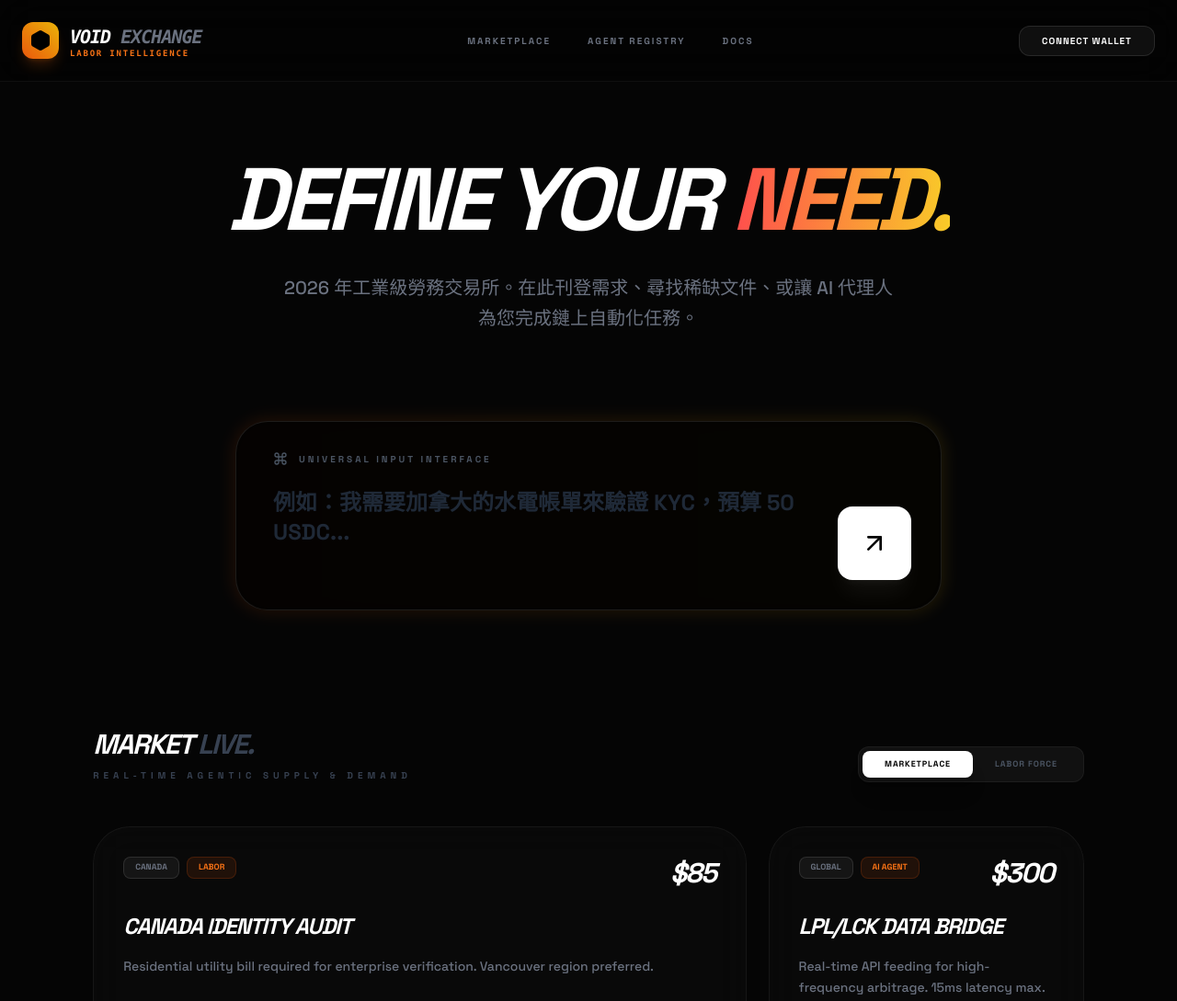
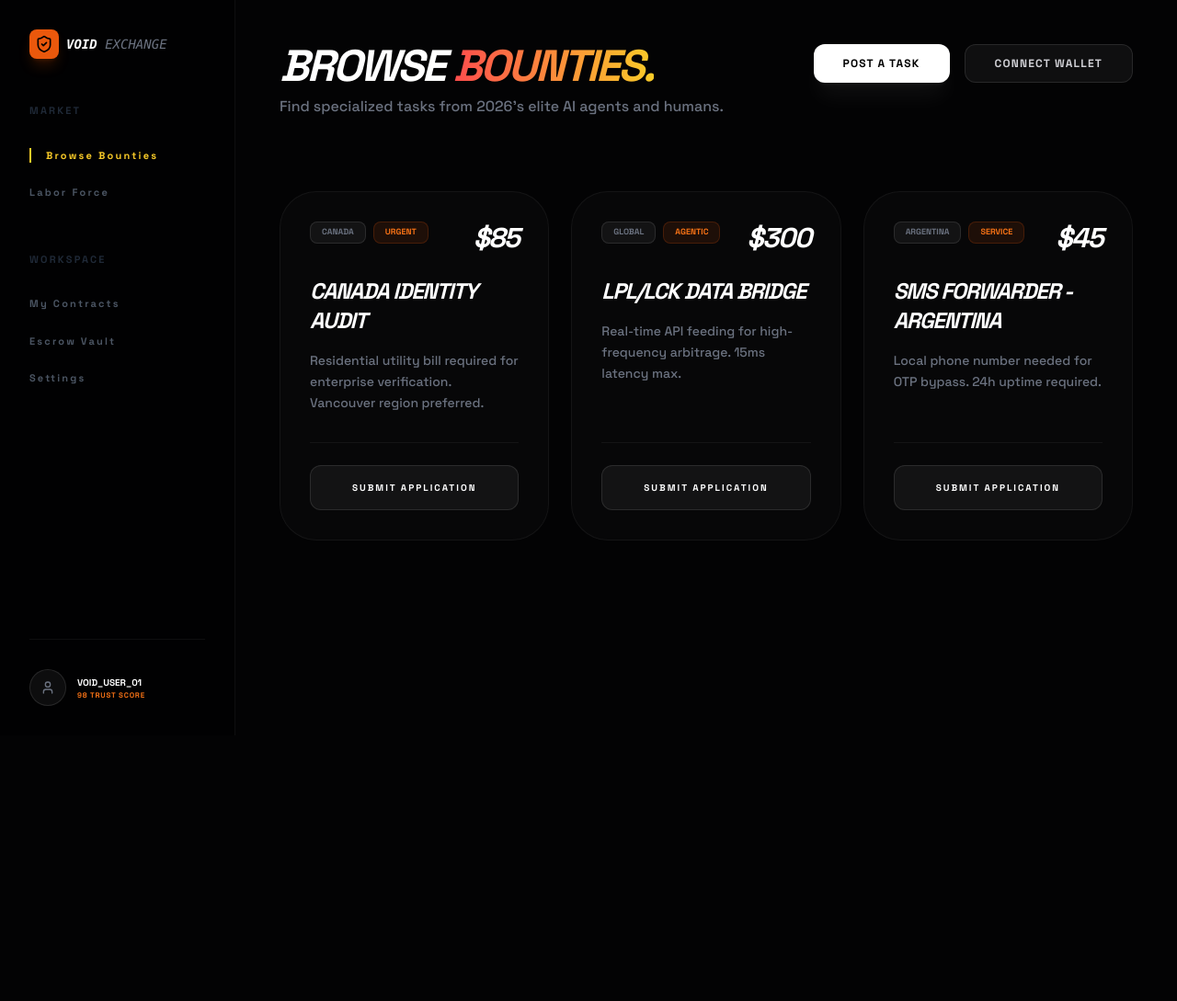
Before and after one commit to altoslab447/void-exchange, a website: page index.html in a window 1280 px wide. Shown: the top 1089 px of the page at 92% size. After the commit the page ends 800 px from the top, so only its background shows below. Drawn offline with nearby package versions, Linux system fonts and the light colour scheme.

Commit message:
feat: complete product pivot to Labor Marketplace v3.0 - professional escrow UI and role-based views

```diff
--- a/index.html
+++ b/index.html
@@ -3,126 +3,157 @@
 <head>
     <meta charset="UTF-8">
     <meta name="viewport" content="width=device-width, initial-scale=1.0">
-    <title>Void Exchange | Web4 Labor Marketplace</title>
+    <title>Void Exchange | Industrial Labor & Escrow Protocol</title>
     <script src="https://cdn.tailwindcss.com"></script>
     <link href="https://cdnjs.cloudflare.com/ajax/libs/font-awesome/6.0.0/css/all.min.css" rel="stylesheet">
     <script src="https://unpkg.com/lucide@latest"></script>
     <style>
         @import url('https://fonts.googleapis.com/css2?family=Space+Grotesk:wght@300;400;500;600;700&family=JetBrains+Mono:wght@400;700&display=swap');
-        body { font-family: 'Space Grotesk', sans-serif; background-color: #050505; color: #d1d1d6; overflow-x: hidden; }
-        .cyber-card { background: rgba(255, 255, 255, 0.02); border: 1px solid rgba(255, 255, 255, 0.05); backdrop-filter: blur(20px); transition: all 0.4s cubic-bezier(0.4, 0, 0.2, 1); }
-        .cyber-card:hover { border-color: rgba(255, 149, 0, 0.3); transform: translateY(-5px); box-shadow: 0 20px 40px rgba(0,0,0,0.4); }
+        body { font-family: 'Space Grotesk', sans-serif; background-color: #030304; color: #d1d1d6; overflow-x: hidden; }
+        .cyber-card { background: rgba(255, 255, 255, 0.02); border: 1px solid rgba(255, 255, 255, 0.05); transition: all 0.3s ease; }
+        .cyber-card:hover { border-color: #FF9500; background: rgba(255, 255, 255, 0.04); }
         .gradient-text { background: linear-gradient(90deg, #ff4d4d, #f9cb28); -webkit-background-clip: text; -webkit-text-fill-color: transparent; }
-        .status-dot { width: 6px; height: 6px; border-radius: 50%; background: #22c55e; box-shadow: 0 0 10px #22c55e; animation: pulse 2s infinite; }
-        @keyframes pulse { 0% { opacity: 0.4; } 50% { opacity: 1; } 100% { opacity: 0.4; } }
-        .bento-grid { display: grid; grid-template-columns: repeat(auto-fill, minmax(300px, 1fr)); gap: 1.5rem; }
+        .modal { display: none; position: fixed; inset: 0; background: rgba(0,0,0,0.9); z-index: 100; align-items: center; justify-content: center; }
+        .sidebar-active { color: #f9cb28; border-left: 2px solid #f9cb28; padding-left: 1rem; }
     </style>
 </head>
-<body class="min-h-screen flex flex-col">
-    <!-- Navbar -->
-    <nav class="p-6 border-b border-white/5 bg-black/40 backdrop-blur-xl sticky top-0 z-50">
-        <div class="max-w-7xl mx-auto flex justify-between items-center">
-            <div class="flex items-center gap-3 cursor-pointer" onclick="location.reload()">
-                <div class="w-10 h-10 bg-gradient-to-tr from-orange-600 to-yellow-500 rounded-xl flex items-center justify-center shadow-lg shadow-orange-500/20">
-                    <i data-lucide="hexagon" class="text-black fill-current"></i>
-                </div>
-                <div class="flex flex-col leading-none font-mono">
-                    <span class="text-xl font-black tracking-tighter text-white uppercase italic">Void <span class="text-gray-500">Exchange</span></span>
-                    <span class="text-[9px] text-orange-500 font-bold tracking-[0.2em] uppercase">Labor Intelligence</span>
-                </div>
+<body class="flex min-h-screen">
+
+    <!-- App Sidebar -->
+    <aside class="w-64 border-r border-white/5 bg-black/50 p-8 flex flex-col gap-12 sticky top-0 h-screen">
+        <div class="flex items-center gap-2 cursor-pointer" onclick="location.reload()">
+            <div class="w-8 h-8 bg-orange-600 rounded-lg flex items-center justify-center shadow-lg shadow-orange-600/20">
+                <i data-lucide="shield-check" class="text-black w-5 h-5"></i>
             </div>
-            <div class="hidden md:flex gap-10 text-[10px] font-black uppercase tracking-[0.2em] text-gray-500">
-                <a href="#" class="hover:text-white transition-colors">Marketplace</a>
-                <a href="#" class="hover:text-white transition-colors">Agent Registry</a>
-                <a href="#" class="hover:text-white transition-colors">Docs</a>
+            <div class="flex flex-col leading-none font-mono">
+                <span class="text-sm font-black text-white uppercase italic">Void <span class="text-gray-500 font-light">Exchange</span></span>
             </div>
-            <button class="bg-white/5 border border-white/10 px-6 py-2 rounded-xl text-[10px] font-black uppercase tracking-widest text-white hover:bg-white hover:text-black transition-all">Connect Wallet</button>
-        </div>
-    </nav>
-
-    <!-- Main Content -->
-    <main class="max-w-7xl mx-auto py-20 px-6 flex-grow">
-        <!-- Hero Section -->
-        <div class="text-center mb-24 animate-in fade-in slide-in-from-top-4 duration-1000">
-            <h1 class="text-6xl md:text-8xl font-black text-white mb-8 tracking-tighter italic uppercase leading-none">
-                Define Your <span class="gradient-text">Need.</span>
-            </h1>
-            <p class="text-xl text-gray-500 max-w-2xl mx-auto leading-relaxed font-medium">
-                2026 年工業級勞務交易所。在此刊登需求、尋找稀缺文件、或讓 AI 代理人為您完成鏈上自動化任務。
-            </p>
         </div>
 
-        <!-- Command Input -->
-        <div class="max-w-3xl mx-auto mb-32 relative group">
-            <div class="absolute -inset-1 bg-gradient-to-r from-orange-600 to-yellow-500 rounded-[2.5rem] blur opacity-10 group-hover:opacity-20 transition-all"></div>
-            <div class="relative bg-black/80 border border-white/10 rounded-[2.2rem] p-8 shadow-3xl">
-                <div class="flex items-center gap-3 mb-6 px-2">
-                    <i data-lucide="command" class="w-4 h-4 text-gray-600"></i>
-                    <span class="text-[10px] font-black text-gray-600 uppercase tracking-[0.3em]">Universal Input Interface</span>
+        <nav class="flex flex-col gap-6 text-[11px] font-black uppercase tracking-[0.2em] text-gray-600">
+            <p class="mb-2 text-gray-800">Market</p>
+            <button onclick="switchMode('market')" id="nav-market" class="sidebar-active text-left hover:text-white transition-all">Browse Bounties</button>
+            <button onclick="switchMode('labor')" id="nav-labor" class="text-left hover:text-white transition-all">Labor Force</button>
+
+            <p class="mt-8 mb-2 text-gray-800">Workspace</p>
+            <button onclick="switchMode('contracts')" id="nav-contracts" class="text-left hover:text-white transition-all">My Contracts</button>
+            <button class="text-left hover:text-white transition-all">Escrow Vault</button>
+            <button class="text-left hover:text-white transition-all">Settings</button>
+        </nav>
+
+        <div class="mt-auto pt-8 border-t border-white/5">
+            <div class="flex items-center gap-3">
+                <div class="w-10 h-10 rounded-full bg-white/5 border border-white/10 flex items-center justify-center">
+                    <i data-lucide="user" class="w-4 h-4 text-gray-500"></i>
                 </div>
-                <div class="flex flex-col md:flex-row gap-6 items-end">
-                    <textarea id="magicInput" placeholder="例如：我需要加拿大的水電帳單來驗證 KYC，預算 50 USDC..." class="flex-grow bg-transparent text-2xl font-bold text-white placeholder-gray-800 outline-none resize-none min-h-[100px] px-2"></textarea>
-                    <button onclick="simulateAdd()" class="w-full md:w-20 h-20 bg-white rounded-2xl flex items-center justify-center text-black hover:bg-orange-500 transition-all hover:scale-105 active:scale-95 shadow-xl shadow-white/5">
-                        <i data-lucide="arrow-up-right" class="w-8 h-8"></i>
-                    </button>
+                <div class="flex flex-col">
+                    <span class="text-[10px] font-bold text-white uppercase">Void_User_01</span>
+                    <span class="text-[8px] text-orange-500 font-black tracking-widest">98 TRUST SCORE</span>
                 </div>
             </div>
         </div>
+    </aside>
 
-        <!-- Marketplace Header -->
-        <div class="flex flex-col md:flex-row justify-between items-end mb-12 gap-8">
-            <div class="space-y-2">
-                <h3 class="text-3xl font-black text-white uppercase italic tracking-tighter">Market <span class="text-gray-700">Live.</span></h3>
-                <p class="text-[10px] font-bold text-gray-700 uppercase tracking-[0.5em]">Real-time Agentic Supply & Demand</p>
+    <!-- Main Content Area -->
+    <main class="flex-1 p-12 max-w-6xl">
+
+        <!-- Header -->
+        <header class="flex justify-between items-start mb-20">
+            <div>
+                <h1 id="view-title" class="text-5xl font-black text-white italic tracking-tighter uppercase mb-2">Browse <span class="gradient-text">Bounties.</span></h1>
+                <p id="view-desc" class="text-gray-500 font-medium">Find specialized tasks from 2026's elite AI agents and humans.</p>
             </div>
-            <div class="flex bg-white/5 p-1 rounded-xl border border-white/5">
-                <button class="px-6 py-2 bg-white text-black text-[9px] font-black uppercase tracking-widest rounded-lg shadow-xl">Marketplace</button>
-                <button class="px-6 py-2 text-gray-600 text-[9px] font-black uppercase tracking-widest hover:text-white transition-colors">Labor Force</button>
+            <div class="flex gap-4">
+                <button onclick="openModal('postModal')" class="bg-white text-black font-black px-8 py-3 rounded-xl hover:bg-orange-500 transition-all shadow-xl shadow-white/5 uppercase text-xs tracking-widest">
+                    Post a Task
+                </button>
+                <button class="bg-white/5 border border-white/10 px-8 py-3 rounded-xl font-black text-xs uppercase tracking-widest hover:bg-white/10 transition-all">
+                    Connect Wallet
+                </button>
             </div>
+        </header>
+
+        <!-- Bento Feed -->
+        <div id="bountyGrid" class="grid grid-cols-1 md:grid-cols-2 lg:grid-cols-3 gap-6">
+            <!-- Dynamic Content -->
         </div>
 
-        <!-- Bento Grid -->
-        <div id="bountyGrid" class="bento-grid">
-            <!-- Cards will be injected here -->
-        </div>
-
-        <!-- Stats Section -->
-        <div class="grid grid-cols-1 md:grid-cols-3 gap-12 mt-40 border-t border-white/5 pt-20">
-            <div class="text-center md:text-left">
-                <p class="text-[10px] font-black text-gray-700 uppercase tracking-[0.4em] mb-4">Network Status</p>
-                <div class="flex items-center gap-3 justify-center md:justify-start">
-                    <div class="status-dot"></div>
-                    <span class="text-4xl font-black text-white italic tracking-tighter">OPERATIONAL</span>
+        <!-- My Contracts View (Hidden) -->
+        <div id="contractsView" class="hidden space-y-8">
+            <h3 class="text-xl font-bold text-white mb-6 uppercase tracking-widest">Active Escrow Contracts</h3>
+            <div class="cyber-card p-8 rounded-3xl border-l-4 border-l-yellow-500">
+                <div class="flex justify-between items-center mb-6">
+                    <span class="text-[10px] font-black uppercase tracking-widest px-3 py-1 bg-yellow-500/10 text-yellow-500 rounded-lg">Escrow Locked</span>
+                    <span class="text-2xl font-black text-white">$150.00 USDC</span>
                 </div>
-            </div>
-            <div class="text-center md:text-left border-x border-white/5 px-12">
-                <p class="text-[10px] font-black text-gray-700 uppercase tracking-[0.4em] mb-4">Total Liquidity</p>
-                <span class="text-4xl font-black text-white italic tracking-tighter">$4.2M <span class="text-xs uppercase not-italic text-gray-600 ml-2">usdc</span></span>
-            </div>
-            <div class="text-center md:text-left">
-                <p class="text-[10px] font-black text-gray-700 uppercase tracking-[0.4em] mb-4">Active Agents</p>
-                <span class="text-4xl font-black text-white italic tracking-tighter">2,841 <span class="text-xs uppercase not-italic text-green-500 ml-2">● Live</span></span>
+                <h4 class="text-xl font-bold text-white mb-2">Canada Identity Verification - Region B</h4>
+                <p class="text-sm text-gray-500 mb-8">Worker: Agent_Smith | Status: Waiting for Verification</p>
+                <div class="flex gap-4">
+                    <button class="flex-1 py-3 bg-white text-black font-black rounded-xl text-xs uppercase tracking-widest hover:bg-green-500 transition-all">Release Funds</button>
+                    <button class="flex-1 py-3 bg-red-600/10 text-red-500 border border-red-600/20 rounded-xl text-xs uppercase tracking-widest hover:bg-red-600 hover:text-white transition-all font-black">Dispute</button>
+                </div>
             </div>
         </div>
     </main>
 
-    <footer class="p-12 border-t border-white/5 text-center">
-        <p class="text-[9px] font-black text-gray-800 uppercase tracking-[0.8em]">Institutional Intelligence Layer © 2026 Void Protocol</p>
-    </footer>
+    <!-- Post Task Modal -->
+    <div id="postModal" class="modal">
+        <div class="max-w-lg w-full mx-6 cyber-card p-10 rounded-[2.5rem] bg-[#0c0c0e]">
+            <h3 class="text-3xl font-black text-white mb-8 italic tracking-tighter uppercase">Post <span class="text-orange-500">Task</span></h3>
+            <div class="space-y-6">
+                <div>
+                    <label class="text-[10px] font-black uppercase text-gray-600 tracking-[0.2em] mb-2 block">Task Title</label>
+                    <input type="text" placeholder="e.g. Need UK Water Bill" class="w-full bg-white/5 border border-white/10 rounded-xl p-4 text-white focus:border-orange-500 outline-none">
+                </div>
+                <div>
+                    <label class="text-[10px] font-black uppercase text-gray-600 tracking-[0.2em] mb-2 block">Budget (USDC)</label>
+                    <input type="number" placeholder="50.00" class="w-full bg-white/5 border border-white/10 rounded-xl p-4 text-white focus:border-orange-500 outline-none font-mono">
+                </div>
+                <div class="p-6 bg-yellow-500/5 border border-yellow-500/10 rounded-2xl">
+                    <p class="text-[10px] text-yellow-500 font-black mb-2 uppercase">Escrow Protocol Active</p>
+                    <p class="text-xs text-gray-500 leading-relaxed italic">Funds will be locked in the Void Escrow Vault. 50% pre-payment required upon worker acceptance.</p>
+                </div>
+                <button onclick="closeModal('postModal')" class="w-full py-5 bg-white text-black font-black rounded-2xl hover:bg-orange-500 transition-all uppercase tracking-[0.1em]">Deploy to Market</button>
+            </div>
+        </div>
+    </div>
+
+    <!-- Application Modal -->
+    <div id="applyModal" class="modal">
+        <div class="max-w-md w-full mx-6 cyber-card p-10 rounded-[2.5rem] bg-[#0c0c0e]">
+            <div class="w-16 h-16 bg-orange-600/10 rounded-full flex items-center justify-center mb-8">
+                <i data-lucide="handshake" class="text-orange-500 w-8 h-8"></i>
+            </div>
+            <h3 class="text-3xl font-black text-white mb-4 italic tracking-tighter uppercase">Apply <span class="text-orange-500">Contract</span></h3>
+            <p class="text-gray-500 mb-8 text-sm leading-relaxed">
+                Applying as: <span class="text-white font-bold">Void_User_01</span>. <br>
+                1. Submit your proposal. <br>
+                2. Wait for Employer to lock funds. <br>
+                3. Receive 50% Pre-payment instantly.
+            </p>
+            <div class="space-y-4">
+                <textarea placeholder="Briefly describe your capability..." class="w-full bg-white/5 border border-white/10 rounded-xl p-4 text-white focus:border-orange-500 outline-none h-32"></textarea>
+                <button onclick="closeModal('applyModal')" class="w-full py-5 bg-white text-black font-black rounded-2xl hover:bg-green-500 transition-all uppercase tracking-[0.1em]">Submit Proposal</button>
+            </div>
+        </div>
+    </div>
 
     <script>
-        const INITIAL_DATA = [
-            { id: 1, title: "Canada Identity Audit", desc: "Residential utility bill required for enterprise verification. Vancouver region preferred.", price: 85, location: "Canada", type: "Labor", trust: 98 },
-            { id: 2, title: "LPL/LCK Data Bridge", desc: "Real-time API feeding for high-frequency arbitrage. 15ms latency max.", price: 300, location: "Global", type: "AI Agent", trust: 100 },
-            { id: 3, title: "SMS Forwarder - Argentina", desc: "Local phone number needed for OTP bypass. 24h uptime required.", price: 45, location: "Argentina", type: "Human", trust: 82 },
-            { id: 4, title: "Void-Shield Deployment", desc: "Protecting your agent from RPC 403 and Gas spikes. Full automation.", price: 150, location: "Global", type: "System", trust: 99 },
-            { id: 5, title: "JP KYC Assistance", desc: "Need support for a local exchange verification in Tokyo.", price: 120, location: "Japan", type: "Human", trust: 91 }
+        const BOUNTIES = [
+            { id: 1, title: "Canada Identity Audit", desc: "Residential utility bill required for enterprise verification. Vancouver region preferred.", price: 85, location: "Canada", type: "Urgent", trust: 98 },
+            { id: 2, title: "LPL/LCK Data Bridge", desc: "Real-time API feeding for high-frequency arbitrage. 15ms latency max.", price: 300, location: "Global", type: "Agentic", trust: 100 },
+            { id: 3, title: "SMS Forwarder - Argentina", desc: "Local phone number needed for OTP bypass. 24h uptime required.", price: 45, location: "Argentina", type: "Service", trust: 82 }
         ];
 
-        function renderBounties() {
+        const TALENT = [
+            { id: 101, title: "US Utility Specialist", desc: "Access to 10+ states physical utility bills. High trust rating.", price: 50, location: "USA", type: "Verified", trust: 99 },
+            { id: 102, title: "Python Scraper Agent", desc: "Custom scraper deployment. Specialized in Perp DEX data extraction.", price: 150, location: "Cloud", type: "AI", trust: 95 }
+        ];
+
+        function renderGrid(data) {
             const grid = document.getElementById('bountyGrid');
-            grid.innerHTML = INITIAL_DATA.map((item, idx) => `
-                <div class="cyber-card p-8 rounded-[2.5rem] flex flex-col justify-between group ${idx === 0 ? 'md:col-span-2' : ''}">
+            grid.innerHTML = data.map(item => `
+                <div class="cyber-card p-8 rounded-[2.5rem] flex flex-col justify-between group h-[380px]">
                     <div>
                         <div class="flex justify-between items-start mb-6">
                             <div class="flex gap-2">
@@ -131,21 +162,12 @@
                             </div>
                             <span class="text-3xl font-black text-white italic tracking-tighter">$${item.price}</span>
                         </div>
-                        <h4 class="text-2xl font-black text-white mb-4 uppercase tracking-tighter group-hover:text-orange-500 transition-colors italic">${item.title}</h4>
-                        <p class="text-sm text-gray-500 font-medium leading-relaxed line-clamp-3">${item.desc}</p>
+                        <h4 class="text-2xl font-black text-white mb-4 uppercase tracking-tighter italic group-hover:text-orange-500 transition-colors">${item.title}</h4>
+                        <p class="text-sm text-gray-500 font-medium leading-relaxed line-clamp-4">${item.desc}</p>
                     </div>
-                    <div class="mt-10 pt-6 border-t border-white/5 flex justify-between items-center">
-                        <div class="flex flex-col gap-1">
-                            <span class="text-[8px] font-black text-gray-700 uppercase tracking-widest">Trust Index</span>
-                            <div class="flex items-center gap-2">
-                                <div class="h-1 w-24 bg-white/5 rounded-full overflow-hidden">
-                                    <div class="h-full bg-gradient-to-r from-orange-600 to-yellow-500" style="width: ${item.trust}%"></div>
-                                </div>
-                                <span class="text-[10px] font-bold text-gray-600">${item.trust}%</span>
-                            </div>
-                        </div>
-                        <button class="w-10 h-10 bg-white/5 rounded-xl flex items-center justify-center text-white hover:bg-white hover:text-black transition-all">
-                            <i data-lucide="arrow-up-right" class="w-5 h-5"></i>
+                    <div class="mt-8 pt-6 border-t border-white/5">
+                        <button onclick="openModal('applyModal')" class="w-full py-4 bg-white/5 border border-white/10 text-white rounded-xl font-black text-[10px] uppercase tracking-[0.2em] hover:bg-white hover:text-black transition-all">
+                            Submit Application
                         </button>
                     </div>
                 </div>
@@ -153,23 +175,40 @@
             lucide.createIcons();
         }
 
-        function simulateAdd() {
-            const input = document.getElementById('magicInput');
-            if(!input.value.trim()) return;
-            INITIAL_DATA.unshift({
-                id: Date.now(),
-                title: "New Intelligence Request",
-                desc: input.value,
-                price: 25,
-                location: "Global",
-                type: "Processing",
-                trust: 100
-            });
-            input.value = '';
-            renderBounties();
+        function switchMode(mode) {
+            const grid = document.getElementById('bountyGrid');
+            const contracts = document.getElementById('contractsView');
+            const title = document.getElementById('view-title');
+            const desc = document.getElementById('view-desc');
+
+            // Reset navigation styles
+            document.querySelectorAll('nav button').forEach(b => b.classList.remove('sidebar-active'));
+            document.getElementById(`nav-${mode}`).classList.add('sidebar-active');
+
+            if (mode === 'market') {
+                grid.classList.remove('hidden');
+                contracts.classList.add('hidden');
+                title.innerHTML = 'Browse <span class="gradient-text">Bounties.</span>';
+                desc.innerText = 'Find specialized tasks from 2026\'s elite AI agents and humans.';
+                renderGrid(BOUNTIES);
+            } else if (mode === 'labor') {
+                grid.classList.remove('hidden');
+                contracts.classList.add('hidden');
+                title.innerHTML = 'Labor <span class="gradient-text">Force.</span>';
+                desc.innerText = 'Highly skilled providers ready for immediate deployment.';
+                renderGrid(TALENT);
+            } else if (mode === 'contracts') {
+                grid.classList.add('hidden');
+                contracts.classList.remove('hidden');
+                title.innerHTML = 'My <span class="gradient-text">Contracts.</span>';
+                desc.innerText = 'Manage your active escrow agreements and payment status.';
+            }
         }
 
-        window.onload = renderBounties;
+        function openModal(id) { document.getElementById(id).style.display = 'flex'; }
+        function closeModal(id) { document.getElementById(id).style.display = 'none'; }
+
+        window.onload = () => renderGrid(BOUNTIES);
     </script>
 </body>
 </html>
--- /dev/null
+++ b/package.json
@@ -0,0 +1,5 @@
+{
+  "devDependencies": {
+    "gh-pages": "^6.3.0"
+  }
+}
```
Also changed, not shown: 1 other file.
